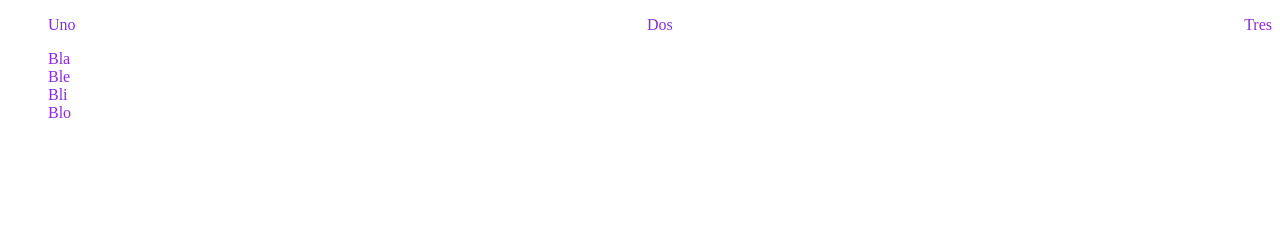
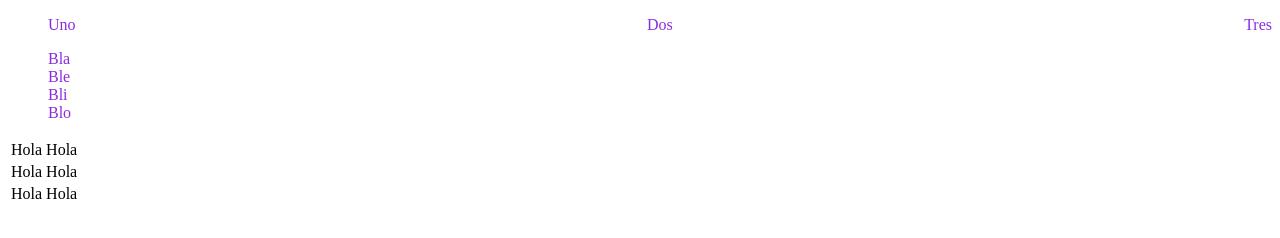
Before and after one commit to mariogiron/ejemploGit, a plain HTML site: page index.html in a window 1280 px wide. Drawn offline with Linux system fonts and the light colour scheme.

Commit message:
Creación de la tabla

```diff
--- a/index.html
+++ b/index.html
@@ -21,6 +21,20 @@
         <li>Bli</li>
         <li>Blo</li>
     </ol>
+    <table>
+        <tr>
+            <td>Hola</td>
+            <td>Hola</td>
+        </tr>
+        <tr>
+            <td>Hola</td>
+            <td>Hola</td>
+        </tr>
+        <tr>
+            <td>Hola</td>
+            <td>Hola</td>
+        </tr>
+    </table>
     <script src="script.js"></script>
 </body>
 
```
